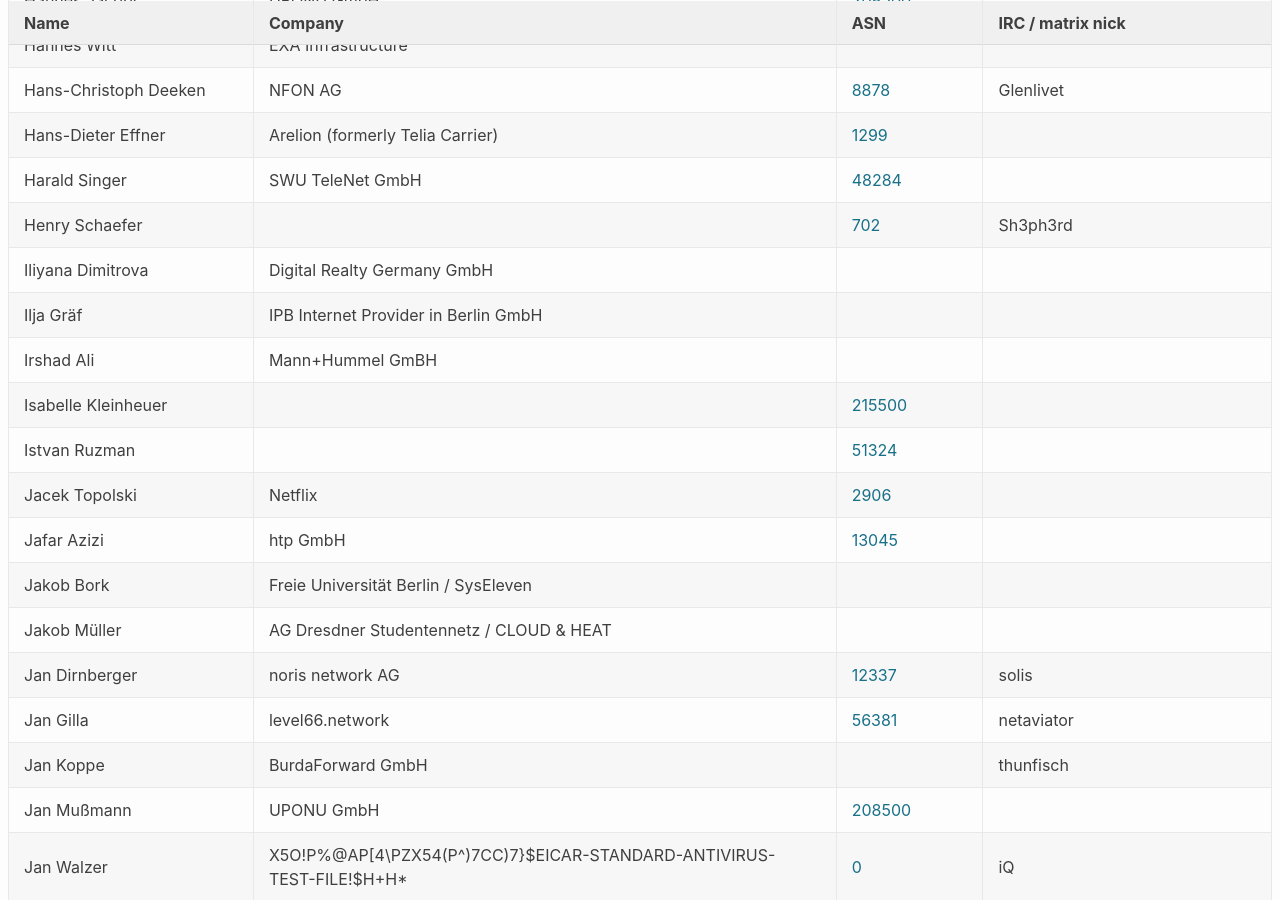
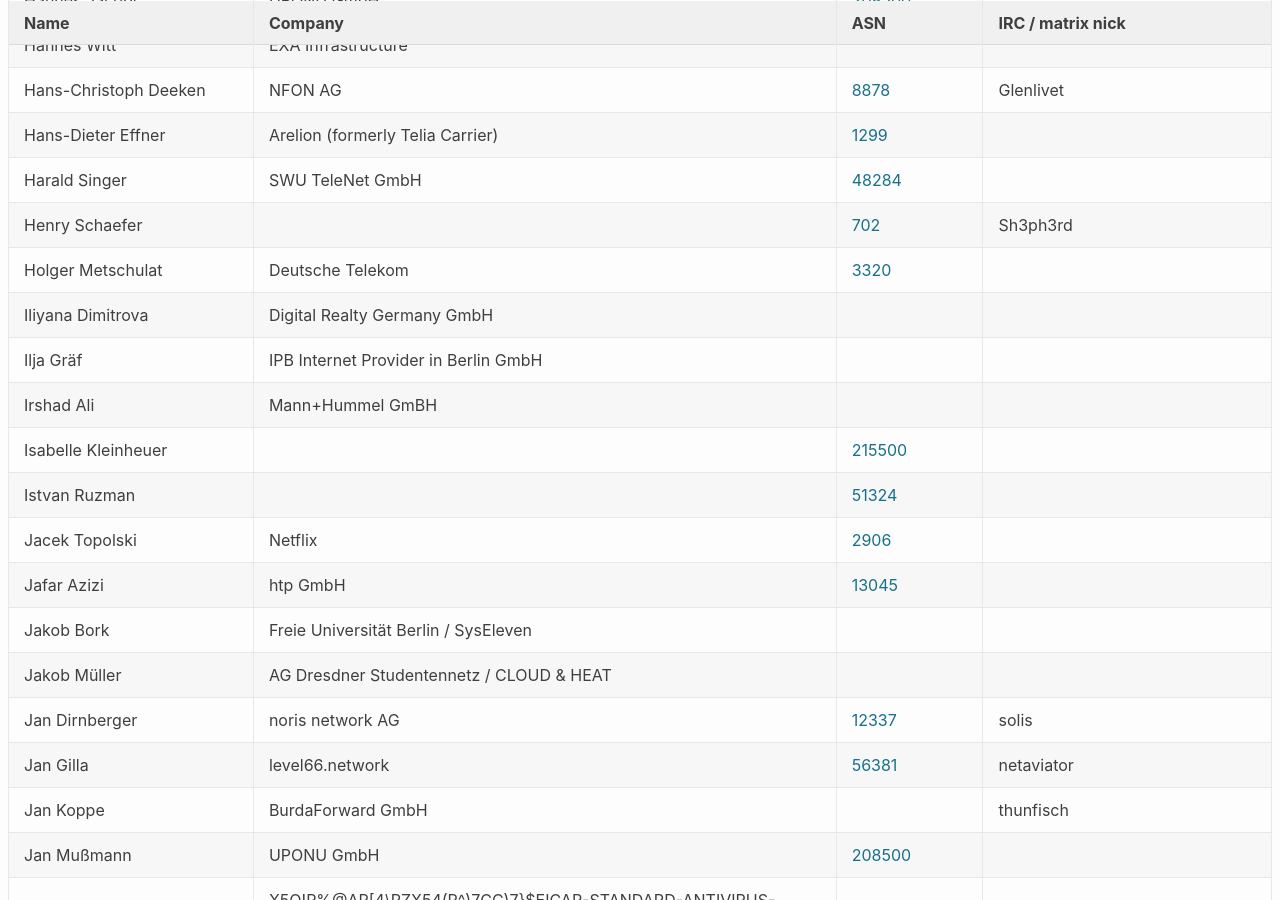
Before and after one commit to denog/pretix-attendeelist, a Jekyll site: the page built from denog16/index.markdown, in a window 1280 px wide and 900 px high, scrolled down 4543 px. Built offline with Jekyll 4.4.1, drawn with Linux system fonts in a browser that asks for light colours.

Commit message:
Latest data: Mon Oct  7 15:30:52 UTC 2024

```diff
--- a/_data/attendees_denog16_onsite.json
+++ b/_data/attendees_denog16_onsite.json
@@ -612,6 +612,12 @@
     "asn": "702"
   },
   {
+    "name": "Holger Metschulat",
+    "company": "Deutsche Telekom",
+    "irc": null,
+    "asn": "3320"
+  },
+  {
     "name": "Iliyana Dimitrova",
     "company": "Digital Realty Germany GmbH",
     "irc": null,
```
